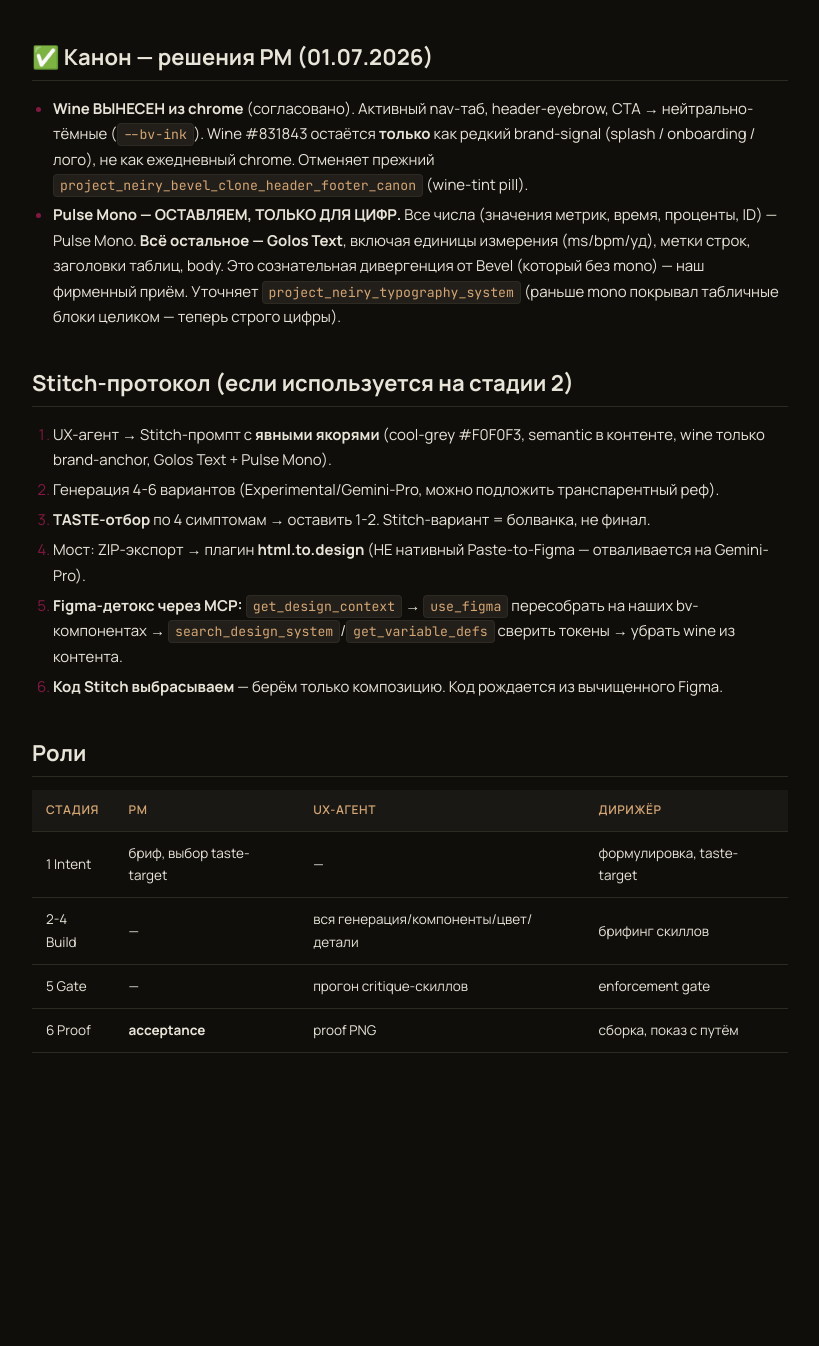
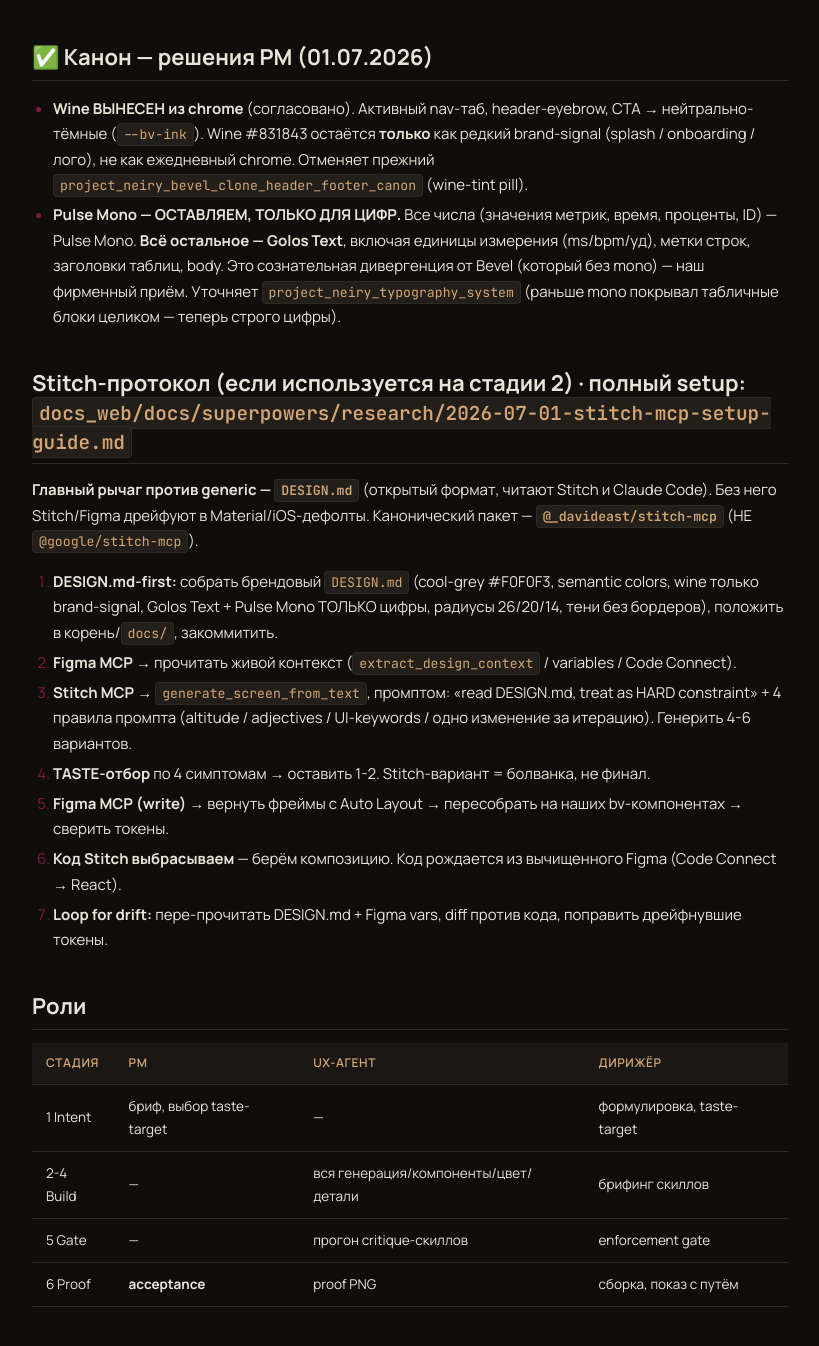
Before and after one commit to s0101110110/neiry-pulse-m1-wireframes, a Jekyll site: the page built from UI_assets/anti-generic-playbook.md, in a window 1280 px wide and 1400 px high, scrolled down 4546 px. Shown: the top 1346 px of the window, without its empty margins (230-1049 px from the left). Built offline with Jekyll 4.4.1, drawn with Linux system fonts in a browser that asks for light colours; our own code applies the rules of GitHub Pages for plain Markdown files; before the commit the page ends 5693 px from its top, so only the background shows below that.

Commit message:
Stitch × MCP: добавил setup-гайд + обновил Stitch-протокол в Playbook
Deep research (parallel-cli, 58 цитат). Ключевое: канонический пакет
@_davideast/stitch-mcp (не @google/stitch-mcp), DESIGN.md как главный анти-generic
рычаг, round-trip Figma MCP → DESIGN.md → Stitch MCP → код. Free 550/мес, Labs, платно Q4 2026.

Co-Authored-By: Claude Opus 4.8 (1M context) <noreply@anthropic.com>

```diff
--- a/UI_assets/anti-generic-playbook.md
+++ b/UI_assets/anti-generic-playbook.md
@@ -120,14 +120,17 @@ Dark Sleep:     фон #0E1320/#141A2D, карта #1B2236
 - **Wine ВЫНЕСЕН из chrome** (согласовано). Активный nav-таб, header-eyebrow, CTA → нейтрально-тёмные (`--bv-ink`). Wine #831843 остаётся **только** как редкий brand-signal (splash / onboarding / лого), не как ежедневный chrome. Отменяет прежний `project_neiry_bevel_clone_header_footer_canon` (wine-tint pill).
 - **Pulse Mono — ОСТАВЛЯЕМ, ТОЛЬКО ДЛЯ ЦИФР.** Все числа (значения метрик, время, проценты, ID) — Pulse Mono. **Всё остальное — Golos Text**, включая единицы измерения (ms/bpm/уд), метки строк, заголовки таблиц, body. Это сознательная дивергенция от Bevel (который без mono) — наш фирменный приём. Уточняет `project_neiry_typography_system` (раньше mono покрывал табличные блоки целиком — теперь строго цифры).
 
-## Stitch-протокол (если используется на стадии 2)
+## Stitch-протокол (если используется на стадии 2) · полный setup: `docs_web/docs/superpowers/research/2026-07-01-stitch-mcp-setup-guide.md`
 
-1. UX-агент → Stitch-промпт с **явными якорями** (cool-grey #F0F0F3, semantic в контенте, wine только brand-anchor, Golos Text + Pulse Mono).
-2. Генерация 4-6 вариантов (Experimental/Gemini-Pro, можно подложить транспарентный реф).
+**Главный рычаг против generic — `DESIGN.md`** (открытый формат, читают Stitch и Claude Code). Без него Stitch/Figma дрейфуют в Material/iOS-дефолты. Канонический пакет — **`@_davideast/stitch-mcp`** (НЕ `@google/stitch-mcp`).
+
+0. **DESIGN.md-first:** собрать брендовый `DESIGN.md` (cool-grey #F0F0F3, semantic colors, wine только brand-signal, Golos Text + Pulse Mono ТОЛЬКО цифры, радиусы 26/20/14, тени без бордеров), положить в корень/`docs/`, закоммитить.
+1. **Figma MCP** → прочитать живой контекст (`extract_design_context` / variables / Code Connect).
+2. **Stitch MCP** → `generate_screen_from_text`, промптом: «read DESIGN.md, treat as HARD constraint» + 4 правила промпта (altitude / adjectives / UI-keywords / одно изменение за итерацию). Генерить 4-6 вариантов.
 3. **TASTE-отбор** по 4 симптомам → оставить 1-2. Stitch-вариант = болванка, не финал.
-4. Мост: ZIP-экспорт → плагин **html.to.design** (НЕ нативный Paste-to-Figma — отваливается на Gemini-Pro).
-5. **Figma-детокс через MCP:** `get_design_context` → `use_figma` пересобрать на наших bv-компонентах → `search_design_system`/`get_variable_defs` сверить токены → убрать wine из контента.
-6. **Код Stitch выбрасываем** — берём только композицию. Код рождается из вычищенного Figma.
+4. **Figma MCP (write)** → вернуть фреймы с Auto Layout → пересобрать на наших bv-компонентах → сверить токены.
+5. **Код Stitch выбрасываем** — берём композицию. Код рождается из вычищенного Figma (Code Connect → React).
+6. **Loop for drift:** пере-прочитать DESIGN.md + Figma vars, diff против кода, поправить дрейфнувшие токены.
 
 ## Роли
 
```
